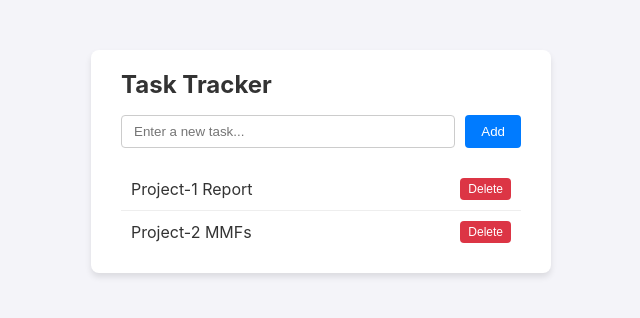
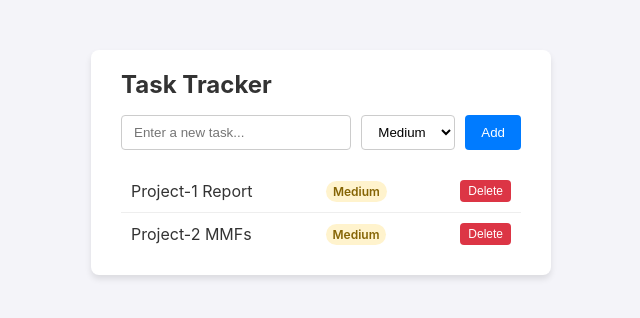
Before and after one commit to MaryamAshrafKassem/ta-workshop-starter, a Flask app: page / in a window 1280 px wide. Shown: the top 318 px of the page, without its empty margins (319-959 px from the left). Run offline with Flask 3, Linux system fonts and the light colour scheme.

Commit message:
Implement feature for issue #1

```diff
--- a/app.py
+++ b/app.py
@@ -1,6 +1,9 @@
-from flask import Flask, render_template, request, jsonify
+from flask import Flask, jsonify, render_template, request
 
 app = Flask(__name__)
+
+ALLOWED_PRIORITIES = {"Low", "Medium", "High"}
+DEFAULT_PRIORITY = "Medium"
 
 tasks = [
     {"id": 1, "title": "Project-1 Report"},
@@ -8,36 +11,67 @@ tasks = [
 ]
 next_id = 3
 
+
+def serialize_task(task):
+    """Return a task with a backward-compatible priority value."""
+    serialized_task = dict(task)
+    priority = task.get("priority")
+
+    if not isinstance(priority, str) or priority not in ALLOWED_PRIORITIES:
+        priority = DEFAULT_PRIORITY
+
+    serialized_task["priority"] = priority
+    return serialized_task
+
+
 @app.route('/')
 def index():
+    """Render the task tracker page."""
     return render_template('index.html')
+
 
 @app.route('/api/tasks', methods=['GET'])
 def get_tasks():
-    return jsonify(tasks)
+    """Return all tasks, including defaults for older records."""
+    return jsonify([serialize_task(task) for task in tasks])
+
 
 @app.route('/api/tasks', methods=['POST'])
 def add_task():
+    """Create a task with a validated priority."""
     global next_id
-    data = request.get_json()
+    data = request.get_json(silent=True) or {}
 
-    if not data or not data.get('title'):
+    if not isinstance(data, dict) or not data.get('title'):
         return jsonify({"error": "Title is required"}), 400
+
+    priority = data.get('priority')
+    if priority is None or priority == "":
+        priority = DEFAULT_PRIORITY
+
+    if not isinstance(priority, str) or priority not in ALLOWED_PRIORITIES:
+        return jsonify({
+            "error": "Priority must be Low, Medium, or High"
+        }), 400
 
     new_task = {
         "id": next_id,
-        "title": data['title']
+        "title": data['title'],
+        "priority": priority
     }
     tasks.append(new_task)
     next_id += 1
 
-    return jsonify(new_task), 201
+    return jsonify(serialize_task(new_task)), 201
+
 
 @app.route('/api/tasks/<int:task_id>', methods=['DELETE'])
 def delete_task(task_id):
+    """Delete the task with the specified identifier."""
     global tasks
-    tasks = [t for t in tasks if t['id'] != task_id]
+    tasks = [task for task in tasks if task['id'] != task_id]
     return jsonify({"result": "success"}), 200
+
 
 if __name__ == '__main__':
     app.run(debug=True, port=5000)
--- a/static/app.js
+++ b/static/app.js
@@ -8,9 +8,15 @@ async function fetchTasks() {
 
     tasks.forEach(task => {
         const li = document.createElement('li');
+        const priority = task.priority || 'Medium';
         li.innerHTML = `
             <span>${task.title}</span>
-            <button class="delete-btn" onclick="deleteTask(${task.id})">Delete</button>
+            <span class="priority-badge priority-${priority.toLowerCase()}">
+                ${priority}
+            </span>
+            <button class="delete-btn" onclick="deleteTask(${task.id})">
+                Delete
+            </button>
         `;
         taskList.appendChild(li);
     });
@@ -18,17 +24,23 @@ async function fetchTasks() {
 
 async function addTask() {
     const titleInput = document.getElementById('task-title');
+    const priorityInput = document.getElementById('task-priority');
     const title = titleInput.value.trim();
+    const priority = priorityInput ? priorityInput.value : undefined;
 
     if (!title) return;
+
+    const payload = { title };
+    if (priority) payload.priority = priority;
 
     await fetch('/api/tasks', {
         method: 'POST',
         headers: { 'Content-Type': 'application/json' },
-        body: JSON.stringify({ title })
+        body: JSON.stringify(payload)
     });
 
     titleInput.value = '';
+    if (priorityInput) priorityInput.value = 'Medium';
     fetchTasks();
 }
 
--- a/static/style.css
+++ b/static/style.css
@@ -1,5 +1,6 @@
 body {
-    font-family: -apple-system, BlinkMacSystemFont, "Segoe UI", Roboto, Helvetica, Arial, sans-serif;
+    font-family: -apple-system, BlinkMacSystemFont, "Segoe UI", Roboto,
+        Helvetica, Arial, sans-serif;
     background-color: #f4f4f9;
     color: #333;
     display: flex;
@@ -12,7 +13,7 @@ body {
     background: white;
     padding: 20px 30px;
     border-radius: 8px;
-    box-shadow: 0 4px 6px rgba(0,0,0,0.1);
+    box-shadow: 0 4px 6px rgba(0, 0, 0, 0.1);
     width: 100%;
     max-width: 400px;
 }
@@ -28,11 +29,16 @@ h1 {
     margin-bottom: 20px;
 }
 
-input[type="text"] {
-    flex: 1;
+input[type="text"],
+select {
     padding: 8px 12px;
     border: 1px solid #ccc;
     border-radius: 4px;
+    background-color: white;
+}
+
+input[type="text"] {
+    flex: 1;
 }
 
 button {
@@ -58,12 +64,36 @@ li {
     display: flex;
     justify-content: space-between;
     align-items: center;
+    gap: 8px;
     padding: 10px;
     border-bottom: 1px solid #eee;
 }
 
 li:last-child {
     border-bottom: none;
+}
+
+.priority-badge {
+    padding: 3px 7px;
+    border-radius: 12px;
+    font-size: 12px;
+    font-weight: 600;
+    white-space: nowrap;
+}
+
+.priority-low {
+    background-color: #e2f0d9;
+    color: #356321;
+}
+
+.priority-medium {
+    background-color: #fff3cd;
+    color: #856404;
+}
+
+.priority-high {
+    background-color: #f8d7da;
+    color: #842029;
 }
 
 .delete-btn {
--- a/templates/index.html
+++ b/templates/index.html
@@ -12,6 +12,11 @@
 
         <div class="task-input">
             <input type="text" id="task-title" placeholder="Enter a new task...">
+            <select id="task-priority" aria-label="Task priority">
+                <option value="Low">Low</option>
+                <option value="Medium" selected>Medium</option>
+                <option value="High">High</option>
+            </select>
             <button onclick="addTask()">Add</button>
         </div>
 
```
Also changed, not shown: tests/test_app.py (+110 -26 lines).
